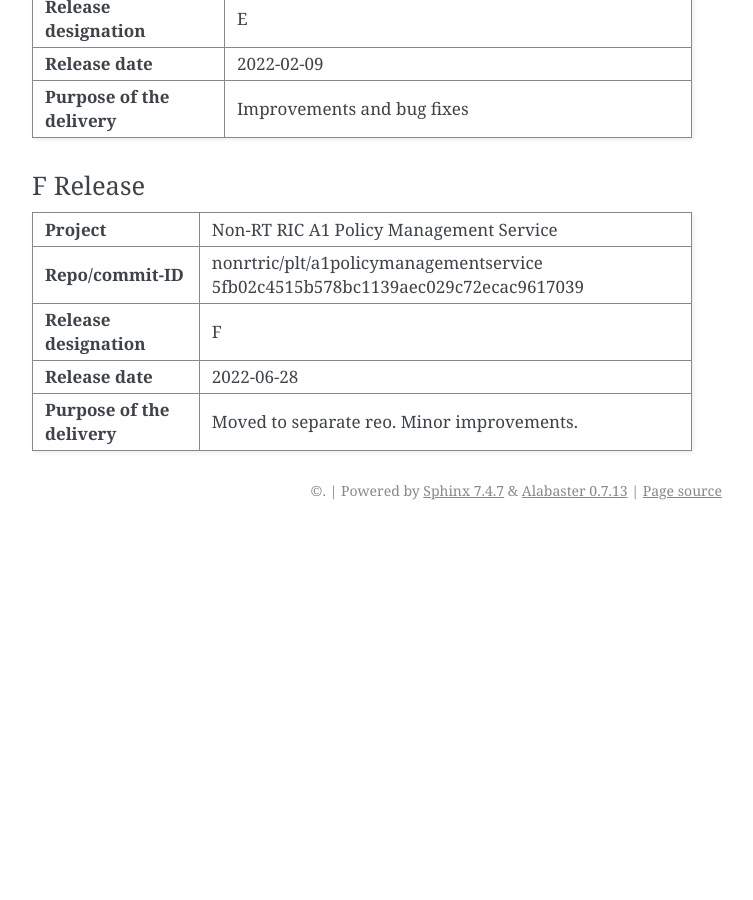
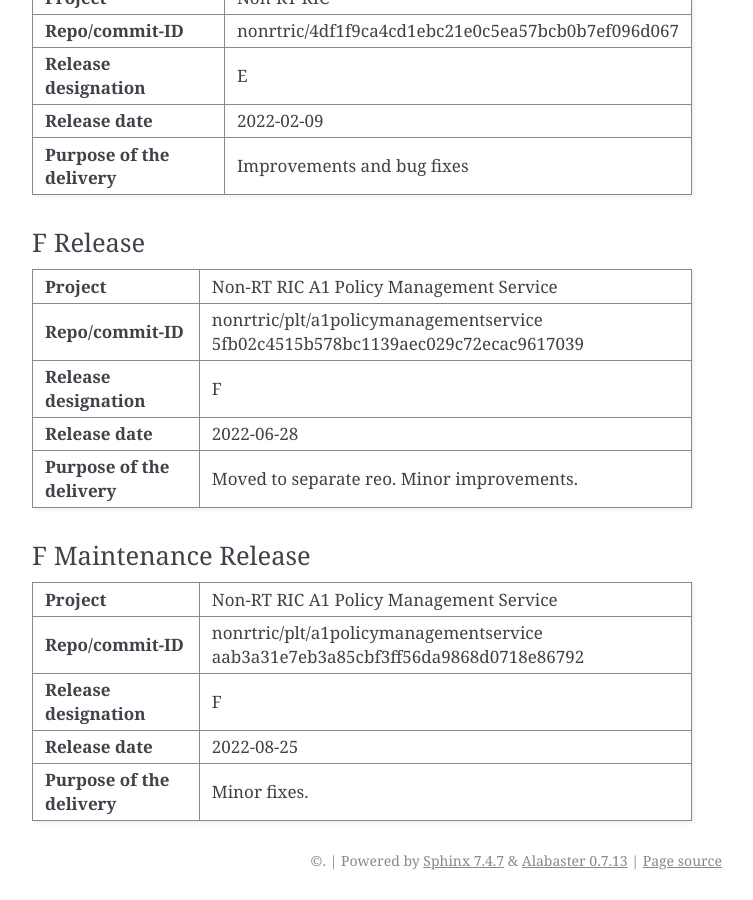
Before and after one commit to o-ran-sc/nonrtric-plt-a1policymanagementservice, a Sphinx documentation site: the page built from docs/release-notes.rst, in a window 1280 px wide and 900 px high, scrolled down 2780 px. Shown: the whole window, without its empty margins (388-1141 px from the left). Built offline with Sphinx 7.4.7, drawn with Linux system fonts in a browser that asks for light colours; before the commit the page ends 3310 px from its top, so only the background shows below that; some of the changed text lies outside the part shown.

Commit message:
Added version 2.4.1 to releasenotes
Signed-off-by: PatrikBuhr <patrik.buhr@est.tech>
Issue-ID: NONRTRIC-774
Change-Id: I90ec1f213dc6599ab3dfe47d10ed2e563153db89

```diff
--- a/docs/release-notes.rst
+++ b/docs/release-notes.rst
@@ -49,6 +49,9 @@
 +------------+----------+------------------+--------------------+
 | 2022-06-28 | 2.4.0    | Henrik Andersson | F Release          |
 |            |          |                  |                    |
++------------+----------+------------------+--------------------+
+| 2022-08-25 | 2.4.1    | Patrik Buhr      | F Maintenance      |
+|            |          |                  | Release            |
 +------------+----------+------------------+--------------------+
 
 Release Data
@@ -205,3 +208,23 @@
 | **Purpose of the delivery** | Moved to separate reo. Minor improvements.        |
 |                             |                                                   |
 +-----------------------------+---------------------------------------------------+
+
+F Maintenance Release
+---------------------
++-----------------------------+---------------------------------------------------+
+| **Project**                 | Non-RT RIC A1 Policy Management Service           |
+|                             |                                                   |
++-----------------------------+---------------------------------------------------+
+| **Repo/commit-ID**          | nonrtric/plt/a1policymanagementservice            |
+|                             | aab3a31e7eb3a85cbf3ff56da9868d0718e86792          |
+|                             |                                                   |
++-----------------------------+---------------------------------------------------+
+| **Release designation**     | F                                                 |
+|                             |                                                   |
++-----------------------------+---------------------------------------------------+
+| **Release date**            | 2022-08-25                                        |
+|                             |                                                   |
++-----------------------------+---------------------------------------------------+
+| **Purpose of the delivery** | Minor fixes.                                      |
+|                             |                                                   |
++-----------------------------+---------------------------------------------------+
```
